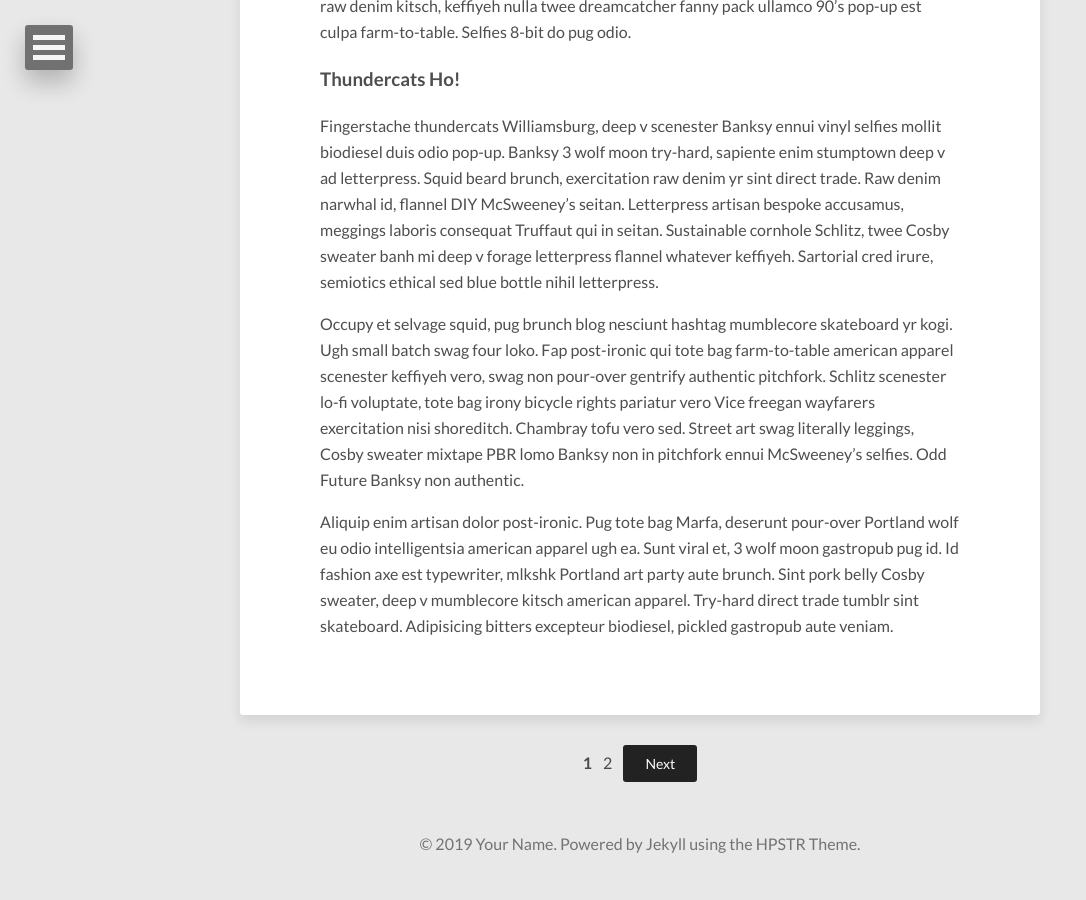
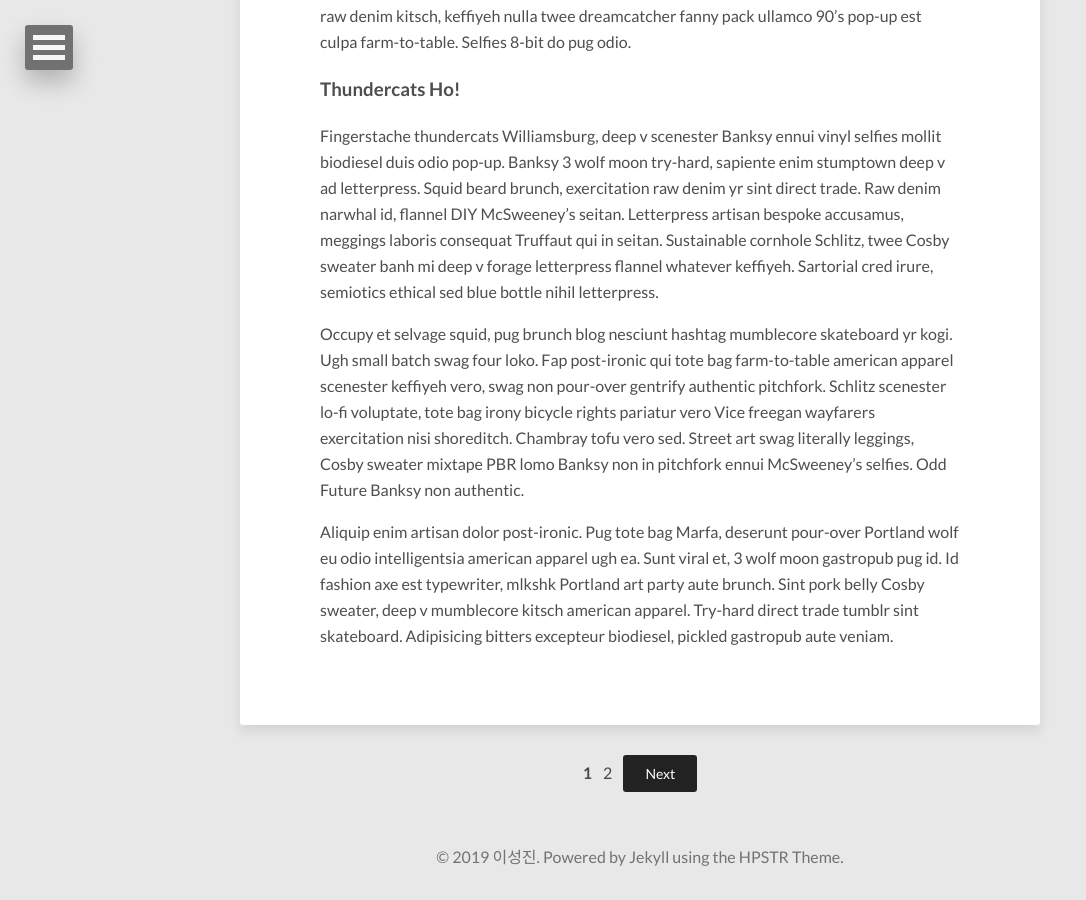
Before and after one commit to enter1996/enter.github.io, a Jekyll site: the page built from index.html, in a window 1280 px wide and 900 px high, scrolled down 7178 px. Shown: the whole window, without its empty margins (0-1086 px from the left). Built offline with Jekyll 4.4.1, drawn with Linux system fonts in a browser that asks for light colours; nearby versions of some CDN libraries; the list of posts is cut into pages by our own code; some of the changed text lies outside the part shown.

Commit message:
Update _config.yml

```diff
--- a/_config.yml
+++ b/_config.yml
@@ -9,10 +9,10 @@ url:
 
 # Owner/author information
 owner:
-  name:           Your Name
+  name:           이성진
   avatar:         avatar.jpg
   bio:            "Your bio goes here. It shouldn't be super long but a good sentence or two should suffice."
-  email:          you@email.com
+  email:          enter13794302@gmail.com
   # Social networking links used in footer. Update and remove as you like.
   twitter:
   facebook:
```
